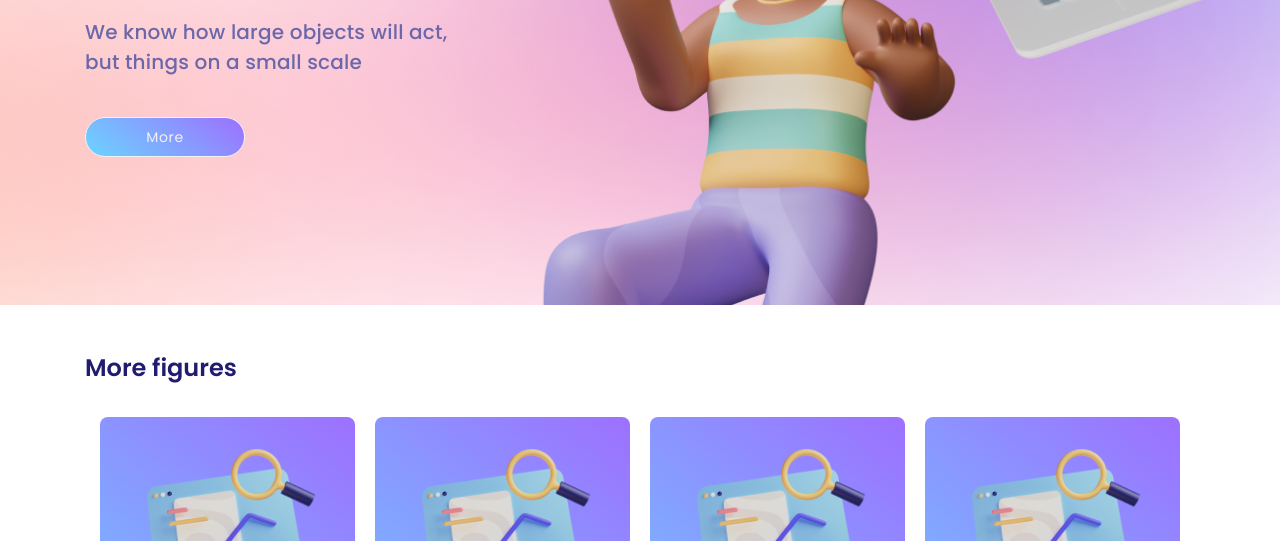
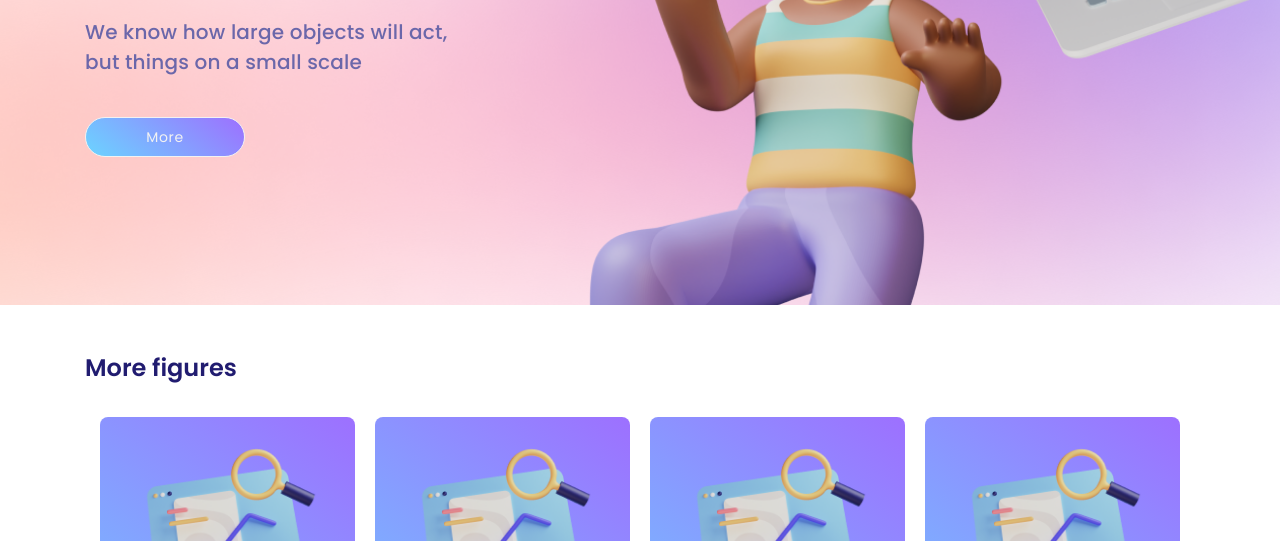
Before and after one commit to spectralvlad/beauty-site, a plain HTML site: page index.html in a window 1280 px wide. Shown: the part 572-1113 px from the top of the page. Drawn offline with Linux system fonts and the light colour scheme.

Commit message:
6th commit

```diff
--- a/assets/css/main.css
+++ b/assets/css/main.css
@@ -195,7 +195,7 @@ body {
   background: url(../img/bg_main.png);
   background-size: cover;
   background-repeat: no-repeat;
-  background-position: 70% 0;
+  background-position: 63% 0;
   padding: 171px 0 148px;
 }
 
```
